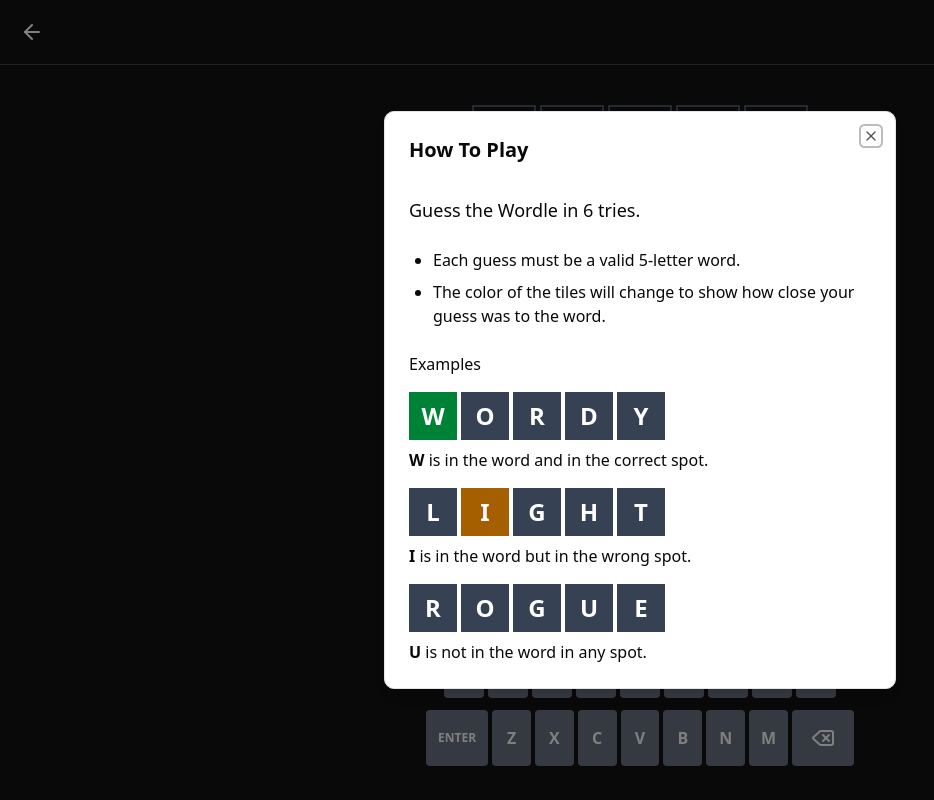
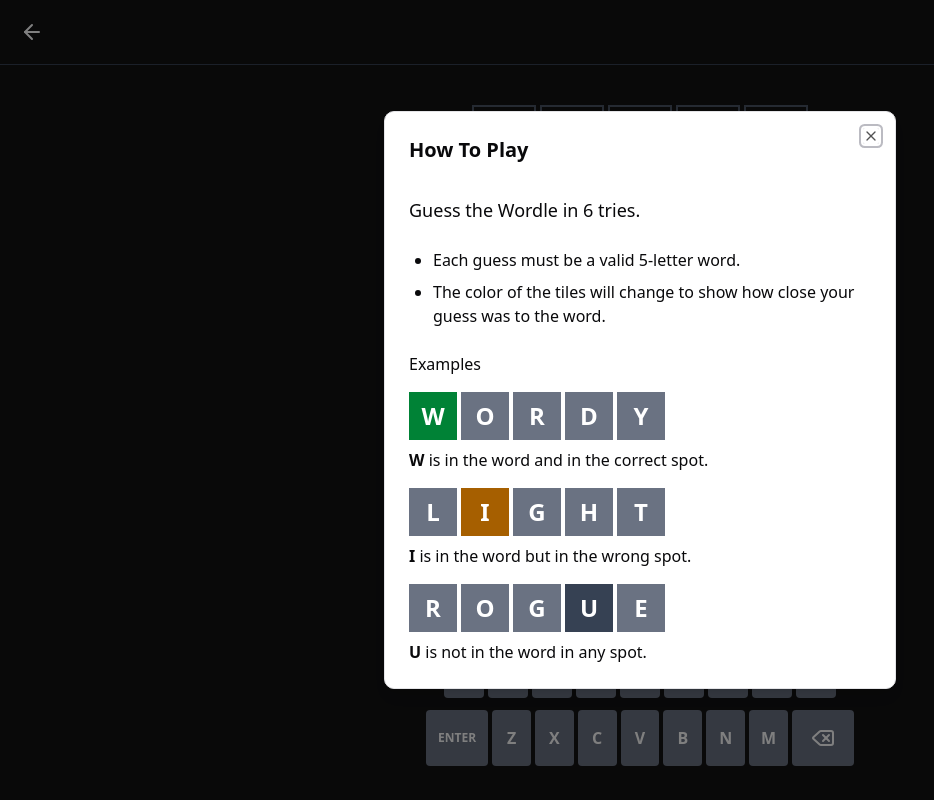
Before and after one commit to jolouie7/golinks-take-home, a React (Vite) app in the folder frontend/: page /game in a window 1280 px wide. Shown: the whole page, without its empty margins (0-934 px from the left). Built offline with nearby package versions, Linux system fonts and the light colour scheme.

Commit message:
Update colors for titles on how to play modal

```diff
--- a/frontend/src/components/HowToPlayModal.tsx
+++ b/frontend/src/components/HowToPlayModal.tsx
@@ -8,7 +8,7 @@
 
 interface LetterTileProps {
   letter: string;
-  status: "correct" | "present" | "absent";
+  status: "correct" | "present" | "absent" | "empty";
 }
 
 function LetterTile({ letter, status }: LetterTileProps) {
@@ -18,7 +18,8 @@
         "flex h-12 w-12 items-center justify-center border-2 text-2xl font-bold",
         status === "correct" && "bg-green-700 text-white border-green-700",
         status === "present" && "bg-yellow-700 text-white border-yellow-700",
-        status === "absent" && "bg-gray-700 text-white border-gray-700"
+        status === "absent" && "bg-gray-700 text-white border-gray-700",
+        status === "empty" && "bg-gray-500 text-white border-gray-500"
       )}
     >
       {letter}
@@ -56,10 +57,10 @@
             <div className="space-y-2">
               <div className="flex gap-1">
                 <LetterTile letter="W" status="correct" />
-                <LetterTile letter="O" status="absent" />
-                <LetterTile letter="R" status="absent" />
-                <LetterTile letter="D" status="absent" />
-                <LetterTile letter="Y" status="absent" />
+                <LetterTile letter="O" status="empty" />
+                <LetterTile letter="R" status="empty" />
+                <LetterTile letter="D" status="empty" />
+                <LetterTile letter="Y" status="empty" />
               </div>
               <p>
                 <span className="font-bold">W</span> is in the word and in the
@@ -69,11 +70,11 @@
 
             <div className="space-y-2">
               <div className="flex gap-1">
-                <LetterTile letter="L" status="absent" />
+                <LetterTile letter="L" status="empty" />
                 <LetterTile letter="I" status="present" />
-                <LetterTile letter="G" status="absent" />
-                <LetterTile letter="H" status="absent" />
-                <LetterTile letter="T" status="absent" />
+                <LetterTile letter="G" status="empty" />
+                <LetterTile letter="H" status="empty" />
+                <LetterTile letter="T" status="empty" />
               </div>
               <p>
                 <span className="font-bold">I</span> is in the word but in the
@@ -83,11 +84,11 @@
 
             <div className="space-y-2">
               <div className="flex gap-1">
-                <LetterTile letter="R" status="absent" />
-                <LetterTile letter="O" status="absent" />
-                <LetterTile letter="G" status="absent" />
+                <LetterTile letter="R" status="empty" />
+                <LetterTile letter="O" status="empty" />
+                <LetterTile letter="G" status="empty" />
                 <LetterTile letter="U" status="absent" />
-                <LetterTile letter="E" status="absent" />
+                <LetterTile letter="E" status="empty" />
               </div>
               <p>
                 <span className="font-bold">U</span> is not in the word in any
```
